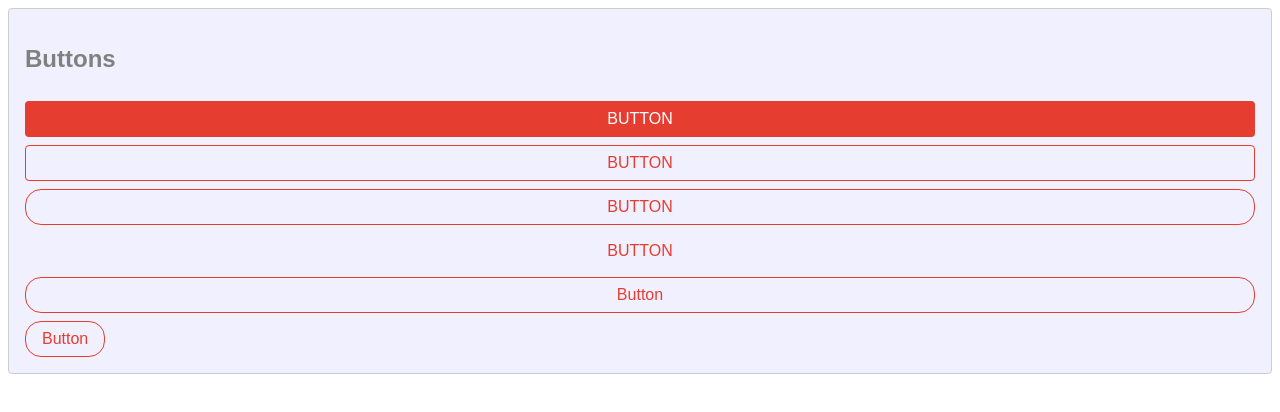
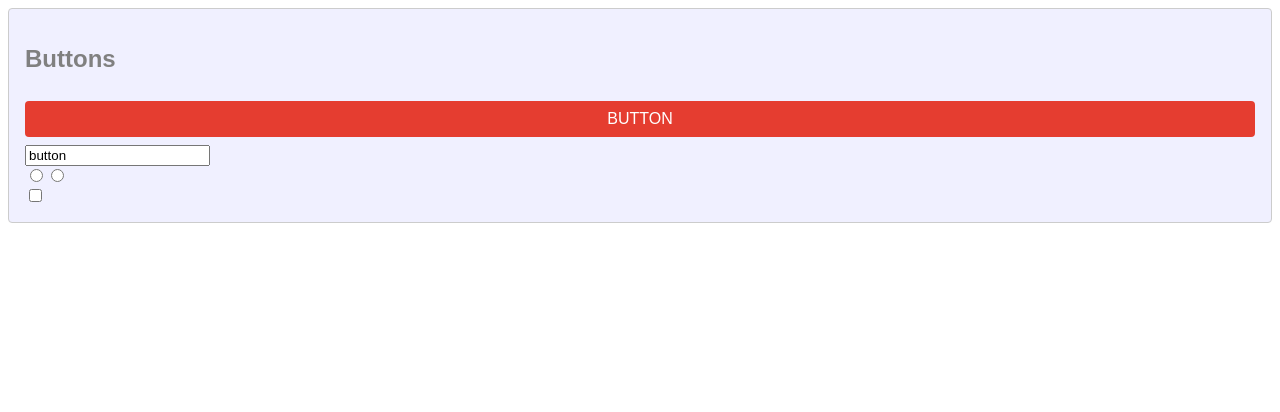
Before and after one commit to Pure-Community/react-ui, a React (Create React App) app: page / in a window 1280 px wide. Shown: the top 412 px of the page. Built offline with nearby package versions, Linux system fonts and the light colour scheme.

Commit message:
add controls

```diff
--- a/src/components/Button/Button.tsx
+++ b/src/components/Button/Button.tsx
@@ -46,3 +46,4 @@ const Button: FC<ButtonProps> = ({
 }
 
 export default Button
+export type { ButtonType, LabelType }
--- a/src/index.tsx
+++ b/src/index.tsx
@@ -1,22 +1,48 @@
 import { Button } from './components';
-import React from 'react';
+import React, { useState } from 'react';
 import ReactDOM from 'react-dom/client';
 import './index.scss'
+import { ButtonType, LabelType } from 'components/Button/Button';
 
 const root = ReactDOM.createRoot(
   document.getElementById('root') as HTMLElement
 );
 
+function ButtonsBlock() {
+  const [title, settitle] = useState('button')
+  const [labelType, setlabelType] = useState<LabelType>('uppercase')
+  const [rounded, setrounded] = useState(false)
+  const [short, setshort] = useState(false)
+  const [type, settype] = useState<ButtonType>('filled')
+
+  return (
+    <div className='app__block'>
+      <h2>Buttons</h2>
+      <Button
+        title={title}
+        labelType={labelType}
+        rounded={rounded}
+        short={short}
+        type={type}
+      />
+      <div className="app_controls">
+        <div>
+          <input value={title} onChange={(e) => settitle(e.target.value)} />
+        </div>
+        <div>
+          <input value={labelType} type='radio' title='uppercase' onChange={() => setlabelType('uppercase')} />
+          <input value={labelType} type='radio' title='capitalize' onChange={() => setlabelType('capitalize')} />
+        </div>
+        <div>
+          <input type='checkbox' onChange={() => setrounded(!rounded)} />
+        </div>
+      </div>
+    </div>
+  )
+}
+
 root.render(
   <React.StrictMode>
-    <div className='app__block'>
-      <h2>Buttons</h2>
-      <Button title='button' />
-      <Button title='button' type='outlined' />
-      <Button title='button' type='outlined' rounded />
-      <Button title='button' type='text' rounded />
-      <Button title='button' type='outlined' rounded labelType='capitalize' />
-      <Button title='button' type='outlined' rounded labelType='capitalize' short />
-    </div>
+    <ButtonsBlock />
   </React.StrictMode>
 );
```
